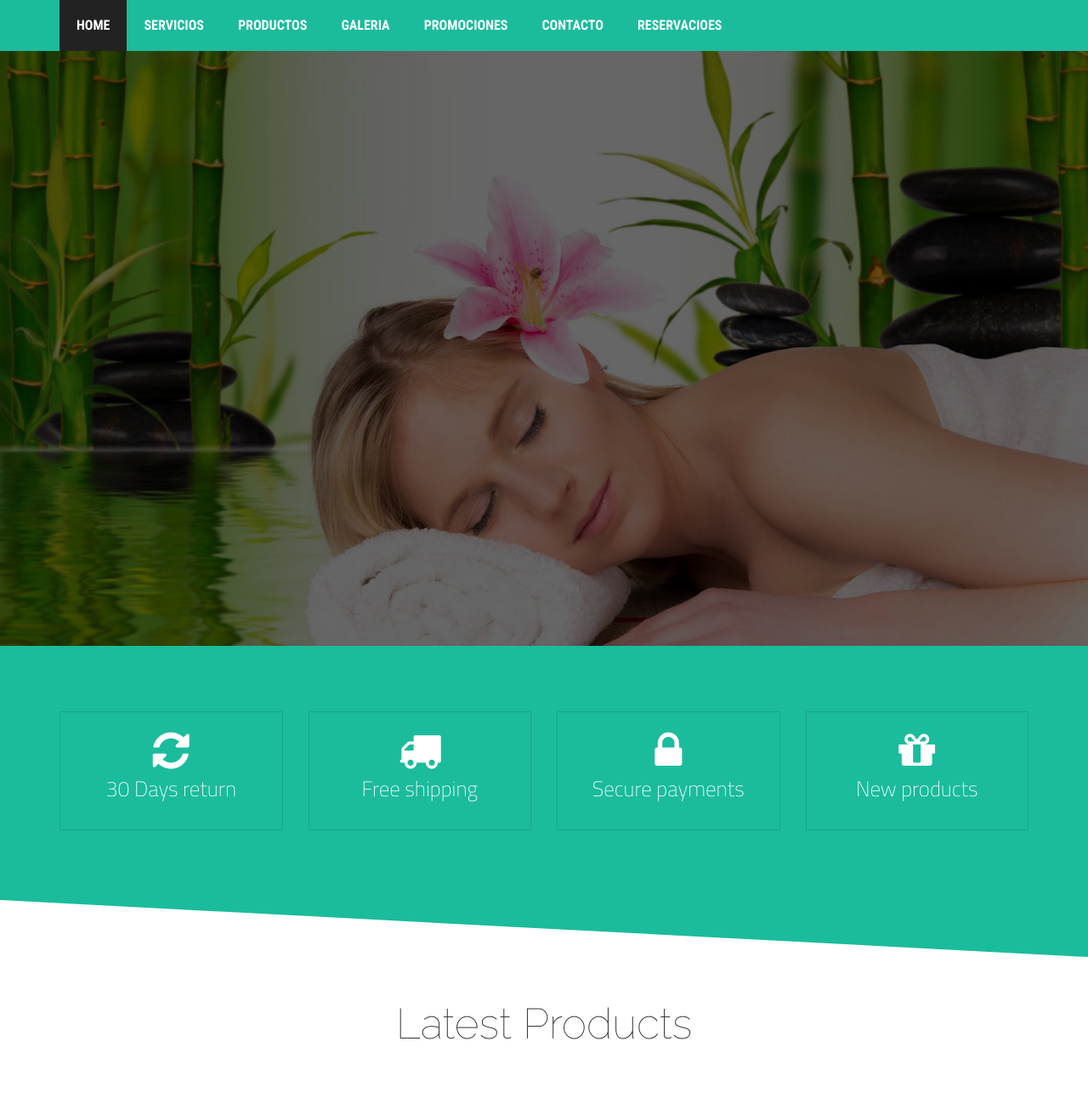
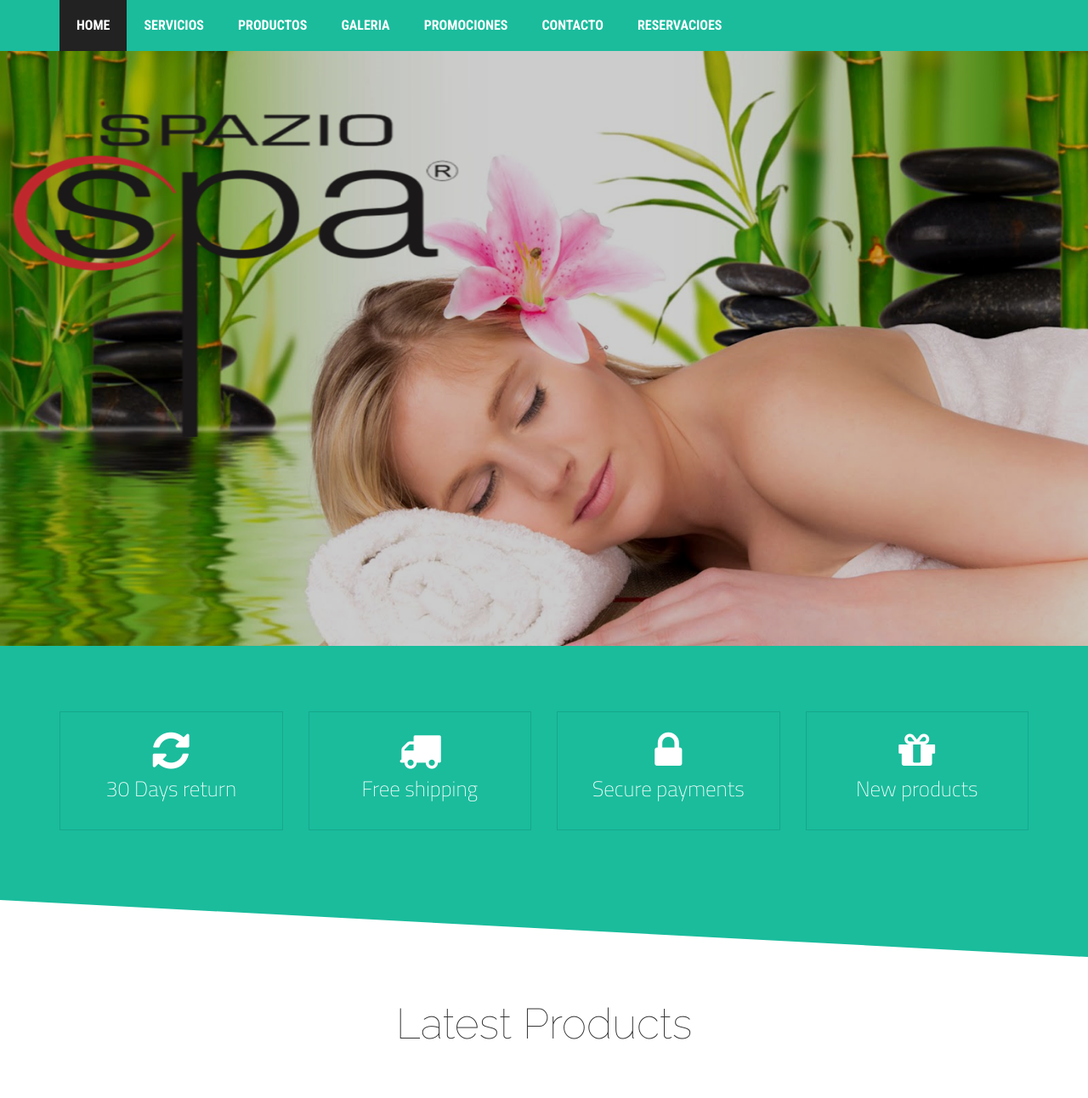
Before and after one commit to tadeus39/aulaprueba, a PHP site: page / in a window 1280 px wide. Shown: the top 1292 px of the page at 85% size. Run offline with PHP 8.4, Linux system fonts and the light colour scheme; some libraries are stand-ins or nearby versions.

Commit message:
logo
add logo

```diff
--- a/template/index.html
+++ b/template/index.html
@@ -116,7 +116,7 @@
                 </div>
             </div>
         </div>
-    </div> <!-- End mainmenu area -->
+    </div>  <!-- End mainmenu area -->
 
     <div class="slider-area">
         <div class="zigzag-bottom"></div>
@@ -202,6 +202,8 @@
 
         </div>
     </div> <!-- End slider area -->
+
+
 
     <div class="promo-area">
         <div class="zigzag-bottom"></div>
--- a/template/style.css
+++ b/template/style.css
@@ -187,12 +187,12 @@ z-index: 9;
   content: "";
   height: 100%;
   left: 0;
-  opacity: 0.6;
+  opacity: 0.2;
   position: absolute;
   top: 0;
   width: 100%;
 }
-.slide-one {background-image: url(img/spap.jpg)}
+.slide-one {background-image: url(img/spa2.png)}
 .slide-two {background-image: url(img/slide-2.jpg)}
 .slide-three {background-image: url(img/slide-3.jpg)}
 .slide-text {color: #fff;font-size: 18px;font-weight: 200}
@@ -206,7 +206,7 @@ z-index: 9;
   content: "";
   height: 100%;
   left: 0;
-  opacity: 0.6;
+  opacity: 0.2;
   position: absolute;
   top: 0;
   width: 100%;
```
Also changed, not shown: template/img/spa2.png (added).
